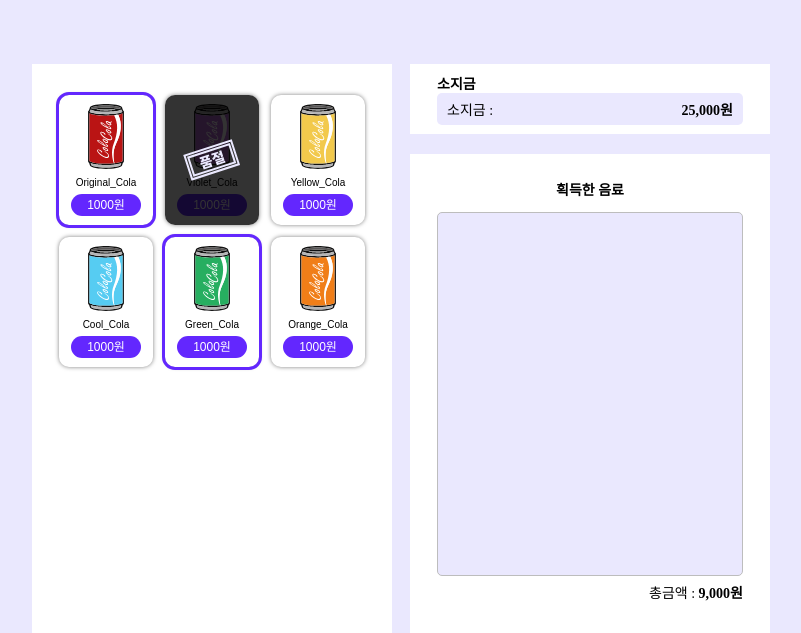
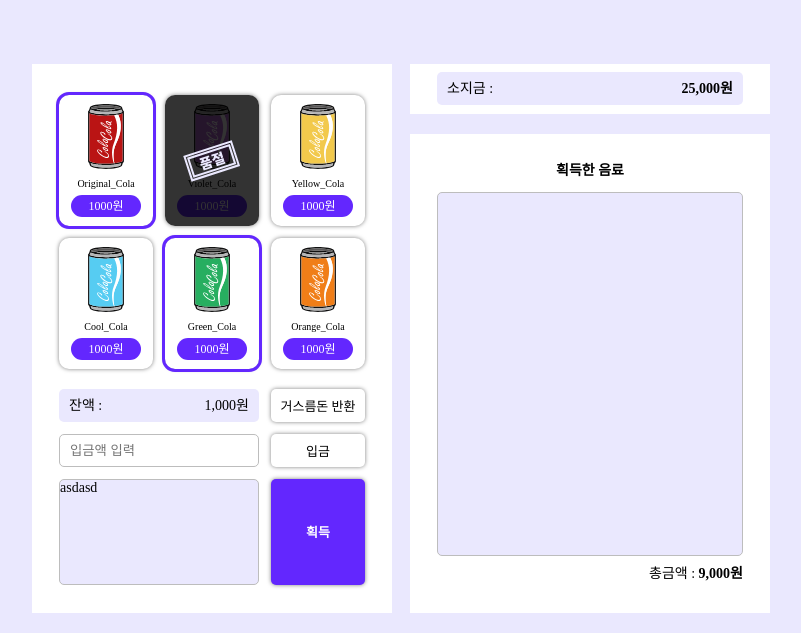
Before and after one commit to yeodahui/vending-machine, a plain HTML site: page index.html in a window 1280 px wide. Shown: the part 187-820 px from the top of the page, without its empty margins (239-1040 px from the left). Drawn offline with Linux system fonts and the light colour scheme.

Commit message:
[리팩토링] 자판기 컨트롤 스타일링

```diff
--- a/index.html
+++ b/index.html
@@ -83,6 +83,19 @@
               </button>
             </li>
           </ul>
+          <div class="controls">
+            <div class="cont-money">
+              잔액 : <strong class="txt-balance">1,000원</strong>
+            </div>
+            <button class="btn-return">거스름돈 반환</button>
+            <input type="text" class="inp-insert" placeholder="입금액 입력" />
+            <button class="btn-insert">입금</button>
+            <p class="txt-ir">선택된 콜라</p>
+            <ul class="list-drinks">
+              <li>asdasd</li>
+            </ul>
+            <button class="btn btn-get">획득</button>
+          </div>
         </article>
         <!-- 마이페이지 -->
         <section class="myPage">
@@ -100,10 +113,11 @@
             <ul class="list-drinks list-myDrinks">
               <li></li>
             </ul>
-            <div class="cont-totalMoney">총금액 : <strong class="txt-totalMoney">
-              9,000원</strong></div>
+            <div class="cont-totalMoney">
+              총금액 : <strong class="txt-totalMoney"> 9,000원</strong>
+            </div>
           </article>
-        </article>
+        </section>
       </div>
     </main>
   </body>
--- a/style.css
+++ b/style.css
@@ -18,10 +18,21 @@ a {
 button {
   border: 0;
   background-color: transparent;
+  font-size: inherit;
+  background: none;
+  color: inherit;
+  border: none;
+  font: inherit;
+  cursor: pointer;
+  outline: inherit;
 }
 
 ul {
   list-style: none;
+}
+
+input {
+  width: 100%;
 }
 
 /* settings */
@@ -43,6 +54,15 @@ html {
   overflow: hidden;
 }
 
+.txt-hidden {
+  visibility: hidden;
+  clip: rect(0 0 0 0);
+  width: 1px;
+  height: 1px;
+  margin: -1px;
+  overflow: hidden;
+}
+
 /* components */
 .wrapper {
   width: 768px;
@@ -57,15 +77,17 @@ html {
 }
 
 .cont-money {
-  background-color: #eae8fe;
-  padding: 6px 10px;
-  border-radius: 5px;
   display: -webkit-box;
   display: -ms-flexbox;
   display: flex;
   -webkit-box-pack: justify;
       -ms-flex-pack: justify;
           justify-content: space-between;
+  padding: 6px 10px;
+  line-height: 21px;
+  border-radius: 5px;
+  background-color: #eae8fe;
+  font-weight: 500;
 }
 
 .list-drinks {
@@ -103,18 +125,18 @@ body {
 }
 
 .list-drinkBtns {
-  display: -webkit-box;
-  display: -ms-flexbox;
-  display: flex;
-  -ms-flex-wrap: wrap;
-      flex-wrap: wrap;
+  display: -ms-grid;
+  display: grid;
+  -ms-grid-columns: (1fr)[3];
+      grid-template-columns: repeat(3, 1fr);
+  grid-auto-rows: auto;
   gap: 12px;
 }
 
 .btn-item {
+  width: 100%;
   position: relative;
   overflow: hidden;
-  width: 94px;
   padding: 9px 12px;
   background-color: #fff;
   border-radius: 10px;
@@ -156,6 +178,78 @@ body {
   border-radius: 50px;
   font-weight: normal;
   line-height: 100%;
+}
+
+.controls {
+  margin-top: 20px;
+  display: -ms-grid;
+  display: grid;
+  -ms-grid-columns: (1fr)[3];
+      grid-template-columns: repeat(3, 1fr);
+  grid-auto-rows: auto;
+      grid-template-areas: "return return btn-return"
+ "insert insert btn-insert"
+ "drinks drinks btn-get";
+  gap: 12px;
+}
+
+.controls button {
+  padding: 6px 5px 7px;
+  font-size: 13px;
+  border-radius: 5px;
+  -webkit-box-shadow: 0px 0px 4px rgba(0, 0, 0, 0.5);
+          box-shadow: 0px 0px 4px rgba(0, 0, 0, 0.5);
+}
+
+.controls .cont-money {
+  -ms-grid-row: 1;
+  -ms-grid-column: 1;
+  -ms-grid-column-span: 2;
+  grid-area: return;
+}
+
+.controls .cont-money .txt-balance {
+  font-weight: normal;
+}
+
+.controls .btn-return {
+  -ms-grid-row: 1;
+  -ms-grid-column: 3;
+  grid-area: btn-return;
+}
+
+.controls .inp-insert {
+  -ms-grid-row: 2;
+  -ms-grid-column: 1;
+  -ms-grid-column-span: 2;
+  grid-area: insert;
+  border: 1px solid #bdbdbd;
+  line-height: 19px;
+  padding: 6px 10px;
+  border-radius: 5px;
+}
+
+.controls .btn-insert {
+  -ms-grid-row: 2;
+  -ms-grid-column: 3;
+  grid-area: btn-insert;
+}
+
+.controls .list-drinks {
+  -ms-grid-row: 3;
+  -ms-grid-column: 1;
+  -ms-grid-column-span: 2;
+  grid-area: drinks;
+  height: 106px;
+}
+
+.controls .btn-get {
+  -ms-grid-row: 3;
+  -ms-grid-column: 3;
+  grid-area: btn-get;
+  background-color: #6327fe;
+  color: #fff;
+  font-weight: 700;
 }
 
 /* 자판기 끝 */
@@ -205,6 +299,7 @@ body {
     -webkit-box-direction: normal;
         -ms-flex-direction: column;
             flex-direction: column;
+    gap: 20px;
   }
   .header h1 {
     margin-bottom: 18px;
@@ -212,6 +307,12 @@ body {
   .logo {
     width: 166px;
   }
+  .machine {
+    padding: 0 27px;
+  }
+  .myPage {
+    gap: 7px;
+  }
   .cont-totalMoney {
     margin-bottom: 18px;
     text-align: right;
```
Lines whose indentation alone changed are shown as unchanged.
